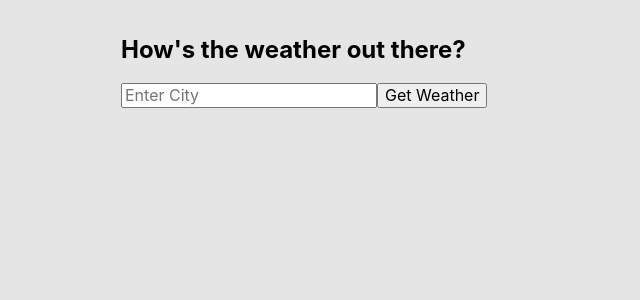
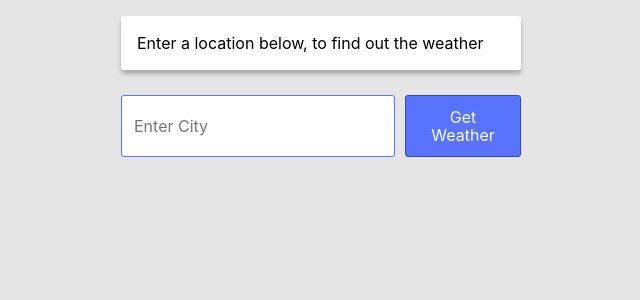
Before and after one commit to scarsam/recruitment-public, a Next.js app: page / in a window 1280 px wide. Shown: the top 300 px of the page, without its empty margins (319-959 px from the left). Built offline with nearby package versions, Linux system fonts and the light colour scheme.

Commit message:
Added favicon, statusCode for 400 response and styled the empty state

```diff
--- /dev/null
+++ b/components/Card/MessageCard.module.css
@@ -0,0 +1,6 @@
+.card {
+  background: white;
+  box-shadow: 0px 4px 4px rgba(0, 0, 0, 0.25);
+  border-radius: 3px;
+  padding: 0.1rem 1rem;
+}
--- /dev/null
+++ b/components/Card/MessageCard.tsx
@@ -0,0 +1,9 @@
+import styles from "./MessageCard.module.css";
+
+const MessageCard = ({ message }) => (
+  <div className={styles.card}>
+    <p>{message}</p>
+  </div>
+);
+
+export default MessageCard;
--- /dev/null
+++ b/components/Form/WeatherForm.module.css
@@ -0,0 +1,31 @@
+.form {
+  display: flex;
+  margin-top: 25px;
+}
+
+.form input {
+  border: 1px solid #5773ff;
+  border-radius: 3px;
+  flex: 1;
+  margin-right: 10px;
+  padding: 0.75rem;
+}
+
+.form input:focus {
+  border: 1px solid #2f48c4;
+  outline: none;
+}
+
+.form button {
+  color: white;
+  background: #5773ff;
+  border: 1px solid #2f48c4;
+  border-radius: 3px;
+  padding: 0.75rem;
+}
+
+.form button:hover {
+  transition: background 250ms ease-in-out;
+  background: #2f48c4;
+  cursor: pointer;
+}
--- a/components/Form/WeatherForm.tsx
+++ b/components/Form/WeatherForm.tsx
@@ -1,4 +1,5 @@
 import React, { useState } from "react";
+import styles from "./WeatherForm.module.css";
 
 const WeatherForm = ({ handleSubmit }) => {
   let [location, setLocation] = useState("");
@@ -10,20 +11,16 @@ const WeatherForm = ({ handleSubmit }) => {
   };
 
   return (
-    <div>
-      <h2>How's the weather out there?</h2>
-      <form onSubmit={onSubmit}>
+    <form className={styles.form} onSubmit={onSubmit}>
       <input
         type="text"
         placeholder="Enter City"
-          // maxLength="50"
         value={location}
         onChange={(e) => setLocation(e.target.value)}
       />
 
       <button type="submit">Get Weather</button>
     </form>
-    </div>
   );
 };
 
--- a/components/Weather/WeatherContainer.tsx
+++ b/components/Weather/WeatherContainer.tsx
@@ -1,14 +1,16 @@
 import WeatherCard from "../Card/WeatherCard";
+import MessageCard from "../Card/MessageCard";
 import { convertDate } from "../../utils/convertDate";
 import { tempToFixed } from "../../utils/tempToFixed";
 import { weatherCountry } from "../../utils/weatherCountry";
 
 const WeatherContainer = ({ weather, error }) => {
-  if (error) {
-    return <p>{error}</p>;
-  }
+  if (error) return <MessageCard message={error} />;
 
-  if (!weather) return null;
+  if (!weather)
+    return (
+      <MessageCard message="Enter a location below, to find out the weather" />
+    );
 
   const { weather: weatherArray, dt, main, wind, name, sys } = weather;
 
--- a/pages/index.tsx
+++ b/pages/index.tsx
@@ -11,21 +11,23 @@ export default function Home() {
   const [error, setError] = useState(null);
 
   const handleSubmit = async (location) => {
-    // if (!location) return;
+    if (!location) return;
 
     try {
       const fetchedWeather = await fetchWeather(location);
       setWeather(fetchedWeather);
+      setError(null);
     } catch ({ message }) {
       setError(message);
+      setWeather(null);
     }
   };
 
   return (
     <Layout>
       <Head>
-        <title>Create Next App</title>
-        <link rel="icon" href="/favicon.ico" />
+        <title>Kronan | Sam Öjling</title>
+        <link rel="icon" href="/favicon.png" />
       </Head>
       <Container>
         <WeatherContainer weather={weather} error={error} />
--- a/utils/api.ts
+++ b/utils/api.ts
@@ -6,7 +6,12 @@ async function fetchWeather(location) {
     const data = await result.json();
 
     const statusCode = parseInt(data.cod, 10) ?? false;
-    if (statusCode === 401 || statusCode === 404 || statusCode === 429) {
+    if (
+      statusCode === 400 ||
+      statusCode === 401 ||
+      statusCode === 404 ||
+      statusCode === 429
+    ) {
       throw Error(data.message);
     }
 
```
Also changed, not shown: public/favicon.png (added), 1 other file (tests, documents, lock files or other folders). Lines whose indentation alone changed are shown as unchanged.
